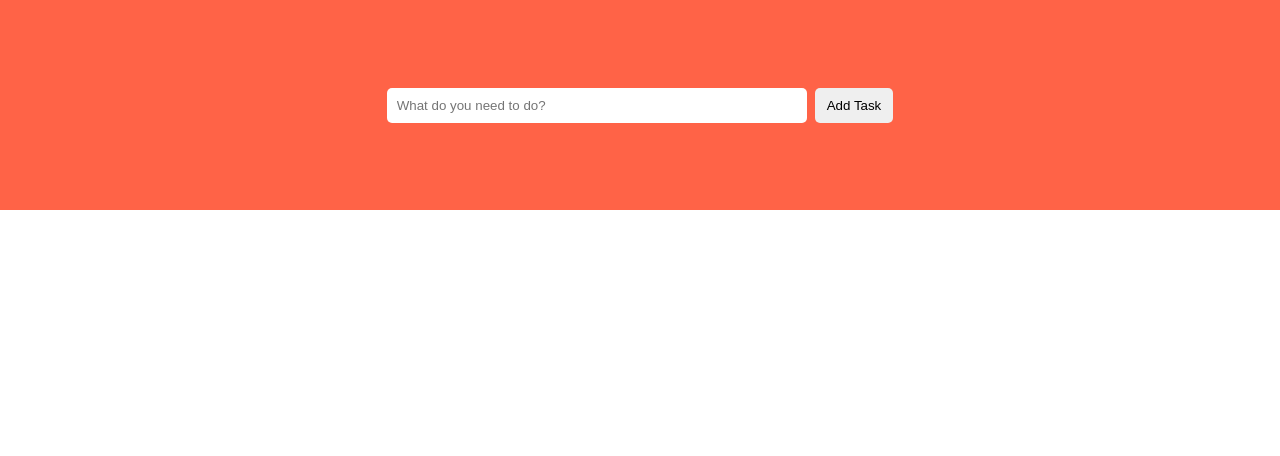
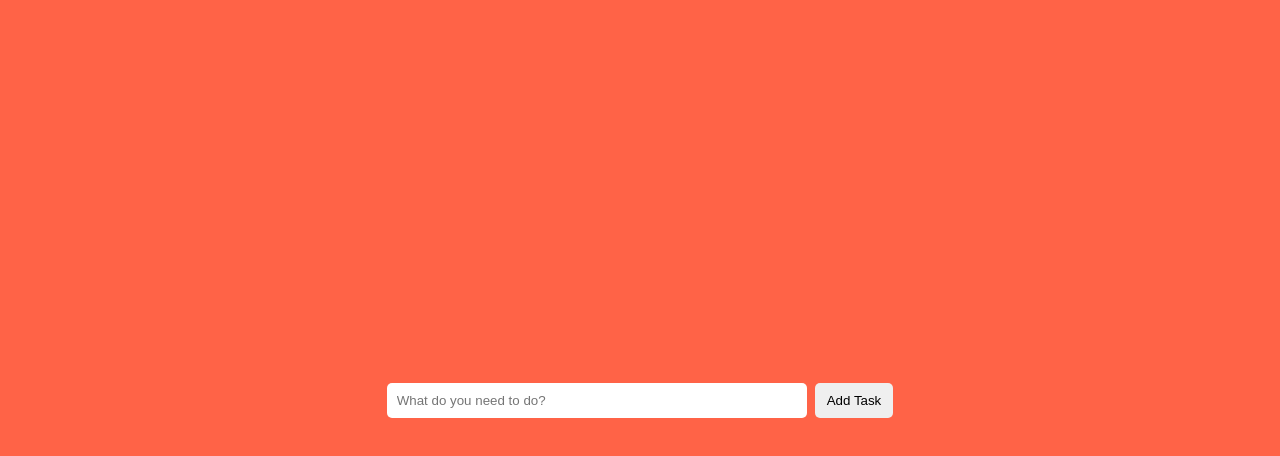
Before and after one commit to patrickiyog/todo-list-app, a React (Create React App) app: page / in a window 1280 px wide. Shown: the top 456 px of the page. Built offline with nearby package versions, Linux system fonts and the light colour scheme.

Commit message:
Create TaskForm component

```diff
--- a/src/App.tsx
+++ b/src/App.tsx
@@ -1,49 +1,11 @@
-import React, { FC, useState, ChangeEvent } from 'react';
+import React, { FC } from 'react';
 import './App.css';
-import TodoTask from './components/TodoTask';
-import { Task } from './Interfaces';
+import TaskForm from './components/TaskForm/TaskForm';
 
 const App: FC = () => {
-
-  const [task, setTask] = useState<string>("");
-  const [todoList, setTodoList] = useState<Task[]>([]);
-
-  const handleChange = (event: ChangeEvent<HTMLInputElement>): void => {
-    setTask(event.target.value);
-
-  }
-
-  const addTask = (): void => {
-    const newTask = { taskName: task, completed: false };
-    setTodoList([...todoList, newTask]);
-    setTask("");
-  }
-
   return (
     <div className="App">
-      <div className="header">
-        <div className="input-container">
-          <input
-            type="text"
-            name="task"
-            placeholder="What do you need to do?"
-            value={task}
-            onChange={handleChange}
-            autoComplete="off"
-          />
-        </div>
-        <div className="button-container">
-          <button onClick={addTask}>Add Task</button>
-        </div>
-      </div>
-      <div className="todo-list">
-        {todoList.map((task: Task, key: number) =>
-          <TodoTask
-            key={key}
-            task={task}
-          />
-        )}
-      </div>
+      <TaskForm />
     </div>
   );
 }
--- /dev/null
+++ b/src/components/TaskForm/TaskForm.css
@@ -0,0 +1,43 @@
+.header {
+    flex: 30%;
+    background-color: tomato;
+    width: 100%;
+    display: flex;
+    flex-direction: row;
+    justify-content: center;
+    align-items: center;
+  }
+
+  .input-container {
+    display: flex;
+    flex-direction: column;
+  }
+
+  .input-container input {
+    margin: 3px 0px;
+    padding: 10px;
+    width: 400px;
+    border: none;
+    border-radius: 5px;
+  }
+
+  .input-container input:focus {
+    outline: none;
+  }
+
+  .header .button-container {
+    display: flex;
+    justify-content: flex-end;
+  }
+
+  .header button {
+    margin-left: 8px;
+    padding: 10px 12px;
+    border: none;
+    border-radius: 5px;
+    cursor: pointer;
+  }
+
+  .header button:hover {
+    background-color: rgb(211, 211, 211);
+  }
--- /dev/null
+++ b/src/components/TaskForm/TaskForm.tsx
@@ -0,0 +1,37 @@
+import React, { useState, ChangeEvent } from 'react';
+import './TaskForm.css';
+
+const TaskForm = () => {
+
+    const [task, setTask] = useState<string>("");
+
+    const handleChange = (event: ChangeEvent<HTMLInputElement>): void => {
+        setTask(event.target.value);
+    }
+
+    const addTask = (): void => {
+        // const newTask = { taskName: task, completed: false };
+        // Add newTask to a todo list state
+        setTask("");
+    }
+
+    return (
+        <div className="header">
+            <div className="input-container">
+                <input
+                    type="text"
+                    name="task"
+                    placeholder="What do you need to do?"
+                    value={task}
+                    onChange={handleChange}
+                    autoComplete="off"
+                />
+            </div>
+            <div className="button-container">
+                <button onClick={addTask}>Add Task</button>
+            </div>
+        </div>
+    );
+}
+
+export default TaskForm;
--- a/src/components/TodoTask.tsx
+++ b/src/components/TodoTask/TodoTask.tsx
@@ -1,5 +1,5 @@
 import React from 'react';
-import { Task } from '../Interfaces';
+import { Task } from '../../Interfaces';
 import './TodoTask.css';
 
 interface Props {
```
Also changed, not shown: src/components/TodoTask/TodoTask.css (renamed from src/components/TodoTask.css).
